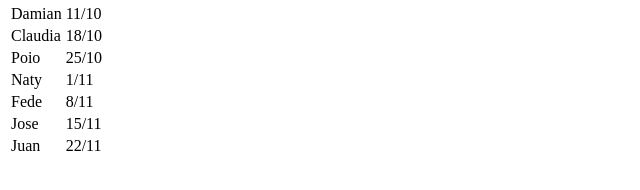
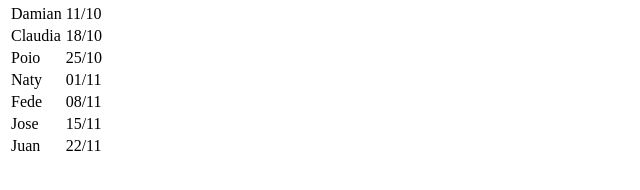
Before and after one commit to Jooeey4/Jooeey4.github.io, a plain HTML site: page index.html in a window 1280 px wide. Shown: the part 138-328 px from the top of the page, 0-640 px from the left. Drawn offline with Linux system fonts and the light colour scheme.

Commit message:
Update index.html

```diff
--- a/index.html
+++ b/index.html
@@ -43,11 +43,11 @@
     </tr>
     <tr>
       <td>Naty</td>
-      <td>1/11</td>
+      <td>01/11</td>
     </tr>
     <tr>
       <td>Fede</td>
-      <td>8/11</td>
+      <td>08/11</td>
     </tr>
     <tr>
       <td>Jose</td>
```
